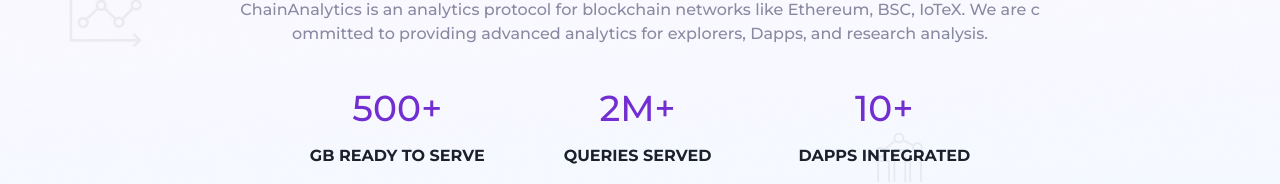
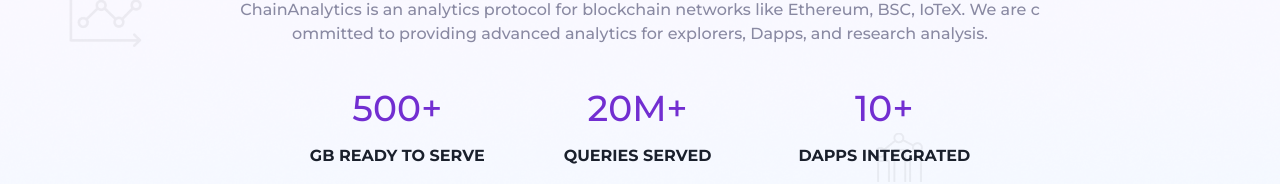
Before and after one commit to chainanalyticsorg/web-chain-analytics, a Next.js app: page / in a window 1280 px wide. Shown: the part 347-531 px from the top of the page. Built offline with nearby package versions, Linux system fonts and the light colour scheme.

Commit message:
fix the number of queries served

```diff
--- a/pages/index.tsx
+++ b/pages/index.tsx
@@ -248,7 +248,7 @@
             <Statistics title={lang.t(`home.gb_to_serve`)} value="500+" />
             <Statistics
               title={lang.t(`home.queries_served`)}
-              value="2M+"
+              value="20M+"
               {...setPlatformStyle(
                 {
                   mt: "32px",
```
